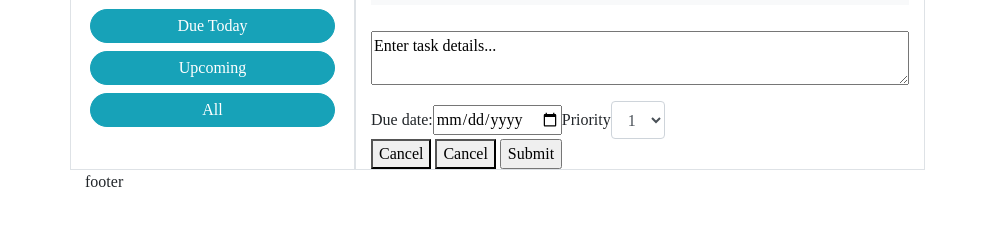
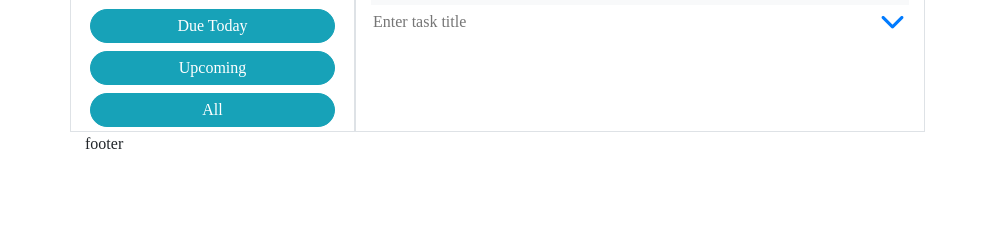
Before and after one commit to trekab/js-todo-app, a website built with webpack: page src/index.html in a window 1280 px wide. Shown: the part 76-302 px from the top of the page, without its empty margins (0-988 px from the left). Built offline with nearby package versions, Linux system fonts and the light colour scheme; a web font is replaced by a local one.

Commit message:
Style task list item form with bootstrap

```diff
--- a/src/css/_custom.scss
+++ b/src/css/_custom.scss
@@ -22,6 +22,7 @@ i {
   font-size: 25px;
 }
 
+
 .plus-btn{
   line-height: 40px;
 }
--- a/src/index.html
+++ b/src/index.html
@@ -19,6 +19,7 @@
           <h3 id="header" class="text-center w-100 m-0">ToDo's</h3>
           <a class="p-1 d-block" data-toggle="collapse" href="#new-btn-set" role="button" aria-expanded="false"
             aria-controls="new-btn-set"><i class="plus-btn fas fa-plus-circle"></i></a>
+
         </div>
         <div class="collapse" id="new-btn-set">
           <div class="d-flex">
@@ -37,29 +38,38 @@
         </div>
         <ul class="list-group list-group-flush" id='list-group'>
           <form action="">
-            <input type="text" class="w-100 item-title">
+            <div class="d-flex justify-content-between">
+              <input type="text" class="w-100 item-title" placeholder="Enter task title">
+              <a class="p-1 d-block" data-toggle="collapse" href="#item-details-form" role="button" aria-expanded="false"
+            aria-controls="item-details-form"><i class="fas fa-chevron-down d-block" aria-hidden="true"></i></a>
+            </div>
+            <div class="collapse" id="item-details-form">
               <div class="form-group d-flex">
                 <!-- <label for="item-description">Description</label> -->
-              <textarea class="w-100" name="item-description" id="item-description">Enter task details...</textarea>
+                <textarea class="w-100 border-0" name="item-description" id="item-description" placeholder="Enter task details..."></textarea>
               </div>
-            <div class="form-inline">
+              <div class="form-inline d-flex justify-content-around">
                 <div class="form-group">
                   <label for="item-due-date">Due date:</label>
-                <input type="date" name="item-due-date">
+                  <input type="date" name="item-due-date" class="border-0">
                 </div>
                 <div class="form-group">
                   <label for="item-priority">Priority</label>
-                <select class="form-control" id="item-priority">
+                  <select class="form-control border-0" id="item-priority">
                     <option>1</option>
                     <option>2</option>
                     <option>3</option>
                     <option>4</option>
                   </select>
                 </div>
+                <div>
+                  <i class='fas fa-times-circle text-danger m-2'></i>
+                  <i class='fas fa-check-circle text-success m-2'></i>
                 </div>
-            <button>Cancel</button>
-            <button>Cancel</button>
-            <input type="submit">
+              </div>
+            </div>
+
+
           </form>
         </ul>
       </section>
```
Also changed, not shown: dist/index.html. Lines whose indentation alone changed are shown as unchanged.
